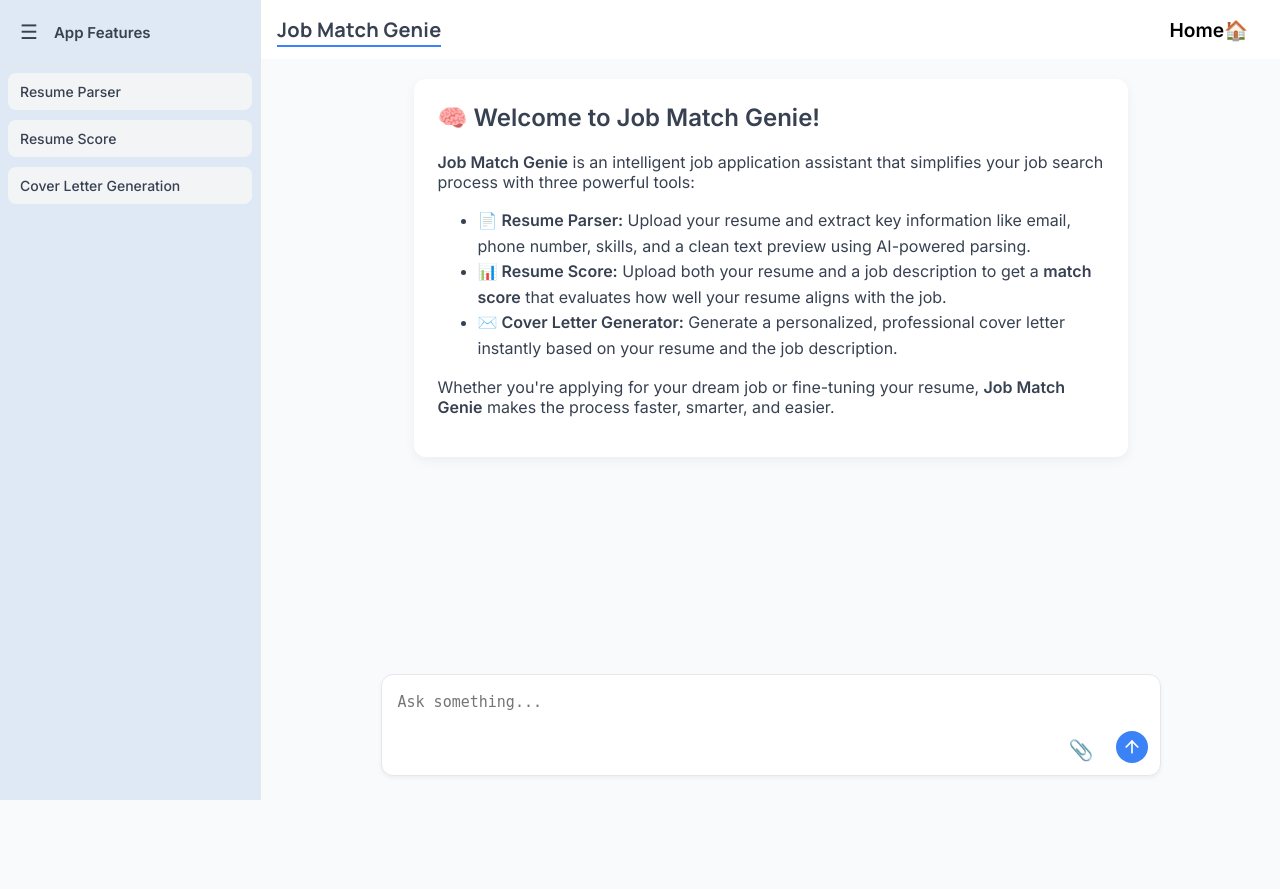
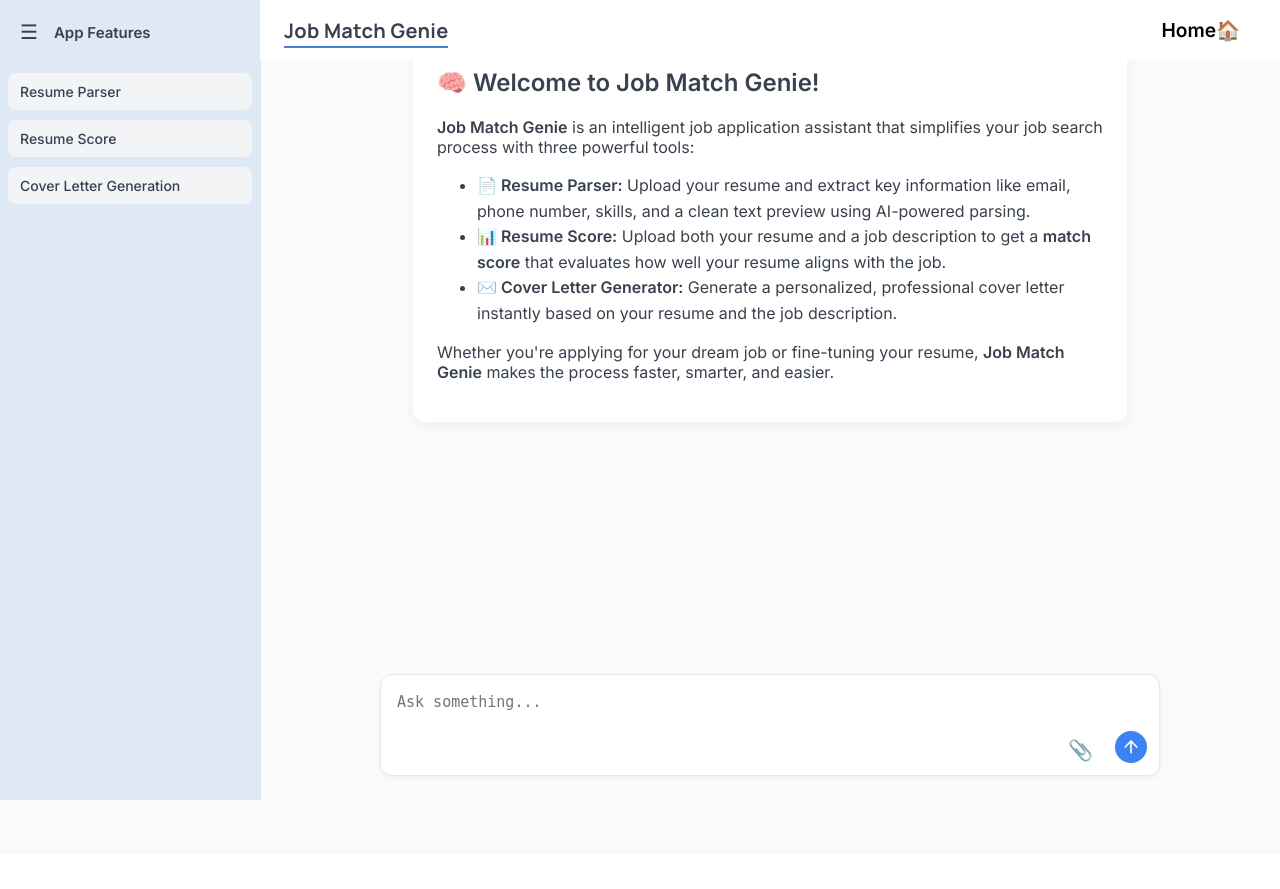
Before and after one commit to IndraniBorra/JobMatchGenie, a Flask app: page / in a window 1280 px wide. After the commit the page ends 800 px from the top, so only its background shows below. Run offline with Flask 3, Linux system fonts and the light colour scheme.

Commit message:
updated_css

```diff
--- a/static/style.css
+++ b/static/style.css
@@ -60,17 +60,29 @@ body {
 .container.sidebar-open #sidebar-toggle-btn {
     display: block;
 }
+
 /* Sidebar Styles */
 .sidebar {
+    position: fixed;
+    top: 0;
+    left: 0;
+    z-index: 1000;
     width: var(--sidebar-width);
     background: var(--sidebar-bg);
     border-right: 1px solid var(--border-color);
     display: flex;
     flex-direction: column;
-    height: 100%;
-    overflow: hidden;
-    scrollbar-width: thin;
-    scrollbar-color: rgb(187, 177, 177) var(--sidebar-bg);
+    height: 100vh;
+    overflow-y: auto;
+    overflow-x: hidden;
+    transition: transform 0.3s ease;
+    /* Add this for toggle animation */
+    transform: translateX(0);
+    /* Default: visible */
+}
+
+.container.sidebar-closed .sidebar {
+    transform: translateX(-100%);
 }
 
 .sidebar-header {
@@ -190,21 +202,37 @@ body {
     display: flex;
     flex-direction: column;
     height: 100vh;
-    /* overflow: hidden; */
     position: relative;
+    padding: 24px;
+    transition: margin-left 0.3s ease;
+    margin-left: var(--sidebar-width);
 }
+
 .container.sidebar-closed .main {
     margin-left: 0;
+    padding-left: var(--sidebar-width); /* Ensures content doesn’t overlap */
 }
 
+
 .chat-header {
-    padding: 16px;
+    position: fixed;
+    top: 0;
+    left: var(--sidebar-width);
+    right: 0;
+    height: 60px;
+    background: var(--bg-color);
     display: flex;
     align-items: center;
-    gap: 12px;
-    background: var(--bg-color);
-    z-index: 10;
+    justify-content: space-between;
+    padding: 0 24px;
+    z-index: 1001;
+    transition: left 0.3s ease;
 }
+
+.container.sidebar-closed .chat-header {
+    left: 0;
+}
+
 .chat-header span {
     font-family: 'Manrope', sans-serif;
     font-size: 1.25rem;
@@ -214,6 +242,7 @@ body {
     position: relative;
     display: inline-block;
 }
+
 .chat-header span::after {
     content: '';
     position: absolute;
@@ -225,18 +254,23 @@ body {
     /* transform: scaleX(0.7); */
     transform-origin: left;
 }
+
 .chat-messages {
     width: 100%;
     margin: 0 auto;
     overflow-y: auto;
     padding: 20px;
-    padding-bottom: 130px; /* Added extra bottom padding */
+    padding-bottom: 130px;
+    /* Added extra bottom padding */
     height: calc(100vh - 120px);
     box-sizing: border-box;
-    scrollbar-width: none;  /* Firefox */
-    -ms-overflow-style: none;  /* IE and Edge */
+    scrollbar-width: none;
+    /* Firefox */
+    -ms-overflow-style: none;
+    /* IE and Edge */
     scroll-behavior: smooth;
-    scrollbar-gutter: stable;    /* Reserve space for scrollbar even if hidden */
+    scrollbar-gutter: stable;
+    /* Reserve space for scrollbar even if hidden */
     overflow-y: scroll;
     max-width: 850px;
     display: flex;
@@ -244,6 +278,7 @@ body {
     transition: transform 0.3s ease;
     transform-origin: center;
 }
+
 .container.sidebar-closed .chat-messages {
     transition: transform 0.3s ease;
     transform-origin: center;
@@ -251,7 +286,8 @@ body {
 }
 
 .chat-messages::-webkit-scrollbar {
-    display: none; /* Chrome, Safari, Opera */
+    display: none;
+    /* Chrome, Safari, Opera */
 }
 
 .chat-messages::-webkit-scrollbar {
@@ -312,10 +348,19 @@ body {
     opacity: 0.9;
     animation: message-appear 0.3s ease;
 }
+
 @keyframes message-appear {
-    from { opacity: 0; transform: translateY(10px); }
-    to { opacity: 0.9; transform: translateY(0); }
+    from {
+        opacity: 0;
+        transform: translateY(10px);
     }
+
+    to {
+        opacity: 0.9;
+        transform: translateY(0);
+    }
+}
+
 /* Fix input container positioning */
 .chat-input-container {
     position: sticky;
@@ -381,6 +426,7 @@ body {
 .chat-input .action-button:hover {
     background: #2563eb;
 }
+
 textarea:disabled {
     background-color: #f1f1f1;
     opacity: 0.6;
@@ -408,9 +454,11 @@ textarea:disabled {
     transform-origin: center;
     transform: translateX(calc(var(--sidebar-width)/2));
 }
+
 .container.sidebar-open #scroll-to-bottom {
     transform: translateX(50%);
 }
+
 #scroll-to-bottom:hover {
     background: #2563eb;
 }
@@ -420,12 +468,15 @@ textarea:disabled {
     font-size: 1.1em !important;
     padding: 5px 0 !important;
     overflow-x: auto !important;
-    overflow-y: hidden !important; /* Add this line */
+    overflow-y: hidden !important;
+    /* Add this line */
     max-width: 100%;
     display: inline-block !important;
     transition: opacity 0.3s ease;
-    vertical-align: middle; /* Better alignment */
-    line-height: normal !important; /* Prevent line-height issues */
+    vertical-align: middle;
+    /* Better alignment */
+    line-height: normal !important;
+    /* Prevent line-height issues */
 }
 
 /* Optional: Improve scrollbar appearance */
@@ -441,13 +492,15 @@ textarea:disabled {
 
 .chat-input .upload-button {
     position: absolute;
-    right: 60px;      /* adjust so it sits just left of the send button */
+    right: 60px;
+    /* adjust so it sits just left of the send button */
     bottom: 12px;
     background: none;
     border: none;
     font-size: 1.25rem;
     cursor: pointer;
-    color: #fff;      /* or whatever fits your theme */
+    color: #fff;
+    /* or whatever fits your theme */
 }
 
 .chat-input .file-list {
@@ -530,7 +583,8 @@ textarea:disabled {
 }
 
 .home-button {
-    margin-left: auto; /* Pushes it to the far right */
+    margin-left: auto;
+    /* Pushes it to the far right */
     font-size: 1.2rem;
     font-weight: 600;
     text-decoration: none;
```
Lines whose indentation alone changed are shown as unchanged.
